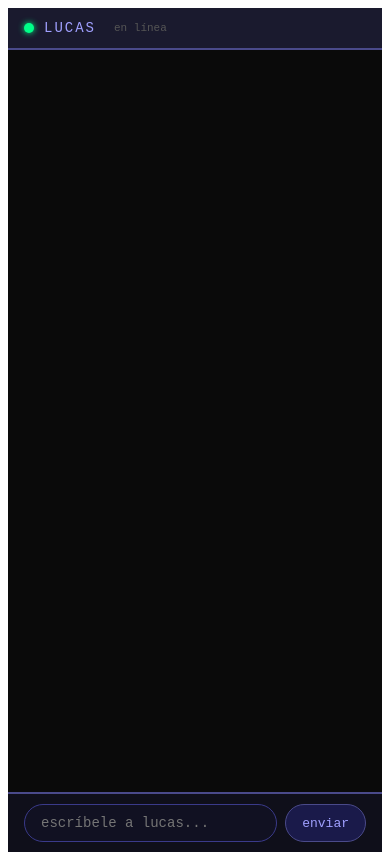
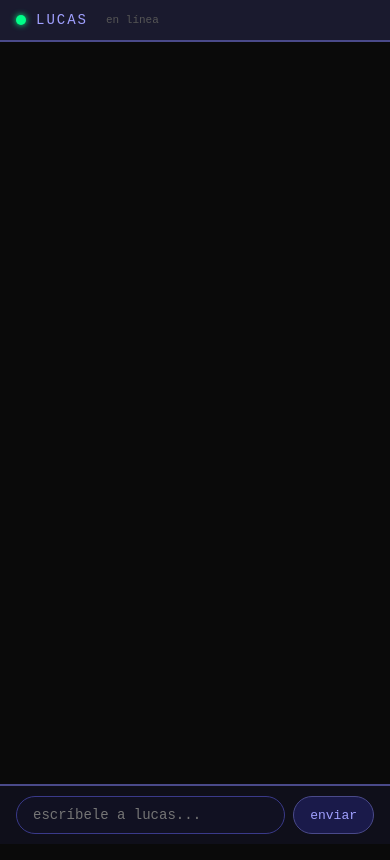
Before and after one commit to feliesfeliz/lucas-app, a Next.js app: page / in a window 390 px wide. Built offline with nearby package versions, Linux system fonts and the light colour scheme.

Commit message:
fix background mobile

```diff
--- a/app/globals.css
+++ b/app/globals.css
@@ -0,0 +1,14 @@
+body {
+background: #0a0a0a;
+margin: 0;
+padding: 0;
+}
+* {
+box-sizing: border-box;
+margin: 0;
+padding: 0;
+}
+
+html, body {
+height: 100%;
+}
```
